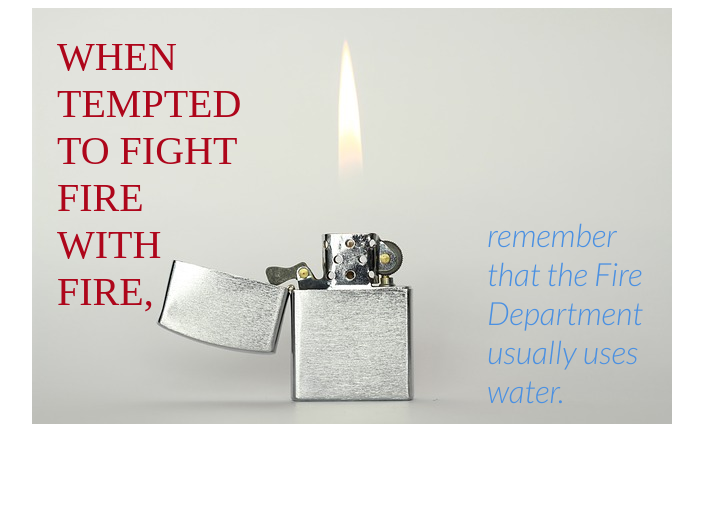
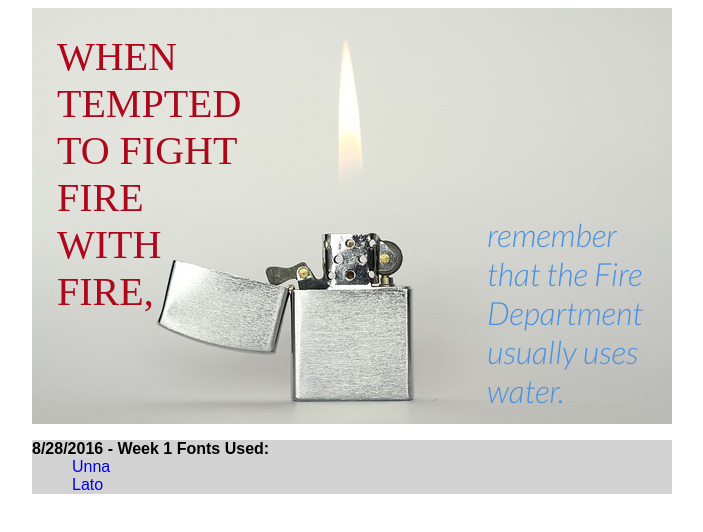
Before and after one commit to Jeff-Duke/fictional-octo-bassoon, a plain HTML site: page index.html in a window 1280 px wide. Shown: the whole page, without its empty margins (288-991 px from the left). Drawn offline with Linux system fonts and the light colour scheme; a web font is replaced by a local one.

Commit message:
add date and fonts links

```diff
--- a/index.html
+++ b/index.html
@@ -9,7 +9,6 @@
   </head>
   <body>
     <section class="exercise-container">
-
       <article class="week1" id="week1">
         <p id="week1-copy-fire">
           When tempted to fight fire with fire,
@@ -18,6 +17,18 @@
           remember that the Fire Department usually uses water.
         </p>
       </article>
+      <p class="week-description">
+        8/28/2016 - Week 1
+        Fonts Used:
+        <ul class="week-description-list">
+          <li>
+            <a href="https://fonts.googleapis.com/css?family=Unna">Unna</a>
+          </li>
+          <li>
+            <a href="https://fonts.googleapis.com/css?family=Lato">Lato</a>
+          </li>
+        </ul>
+      </p>
 
   </section>
 
--- a/styles/body.scss
+++ b/styles/body.scss
@@ -3,3 +3,23 @@ body {
   flex-direction: column;
   align-items: center;
 }
+
+.week-description {
+  background-color: lightgrey;
+  color: black;
+  font-family: sans-serif;
+  font-weight: bold;
+  margin-bottom: -16px;
+}
+
+.week-description-list {
+  list-style: none;
+  background-color: lightgrey;
+  color: black;
+  font-family: sans-serif;
+  font-weight: normal;
+}
+
+a {
+  text-decoration: none;
+}
```
Also changed, not shown: styles/body.css, styles/styles.css, 2 other files.
